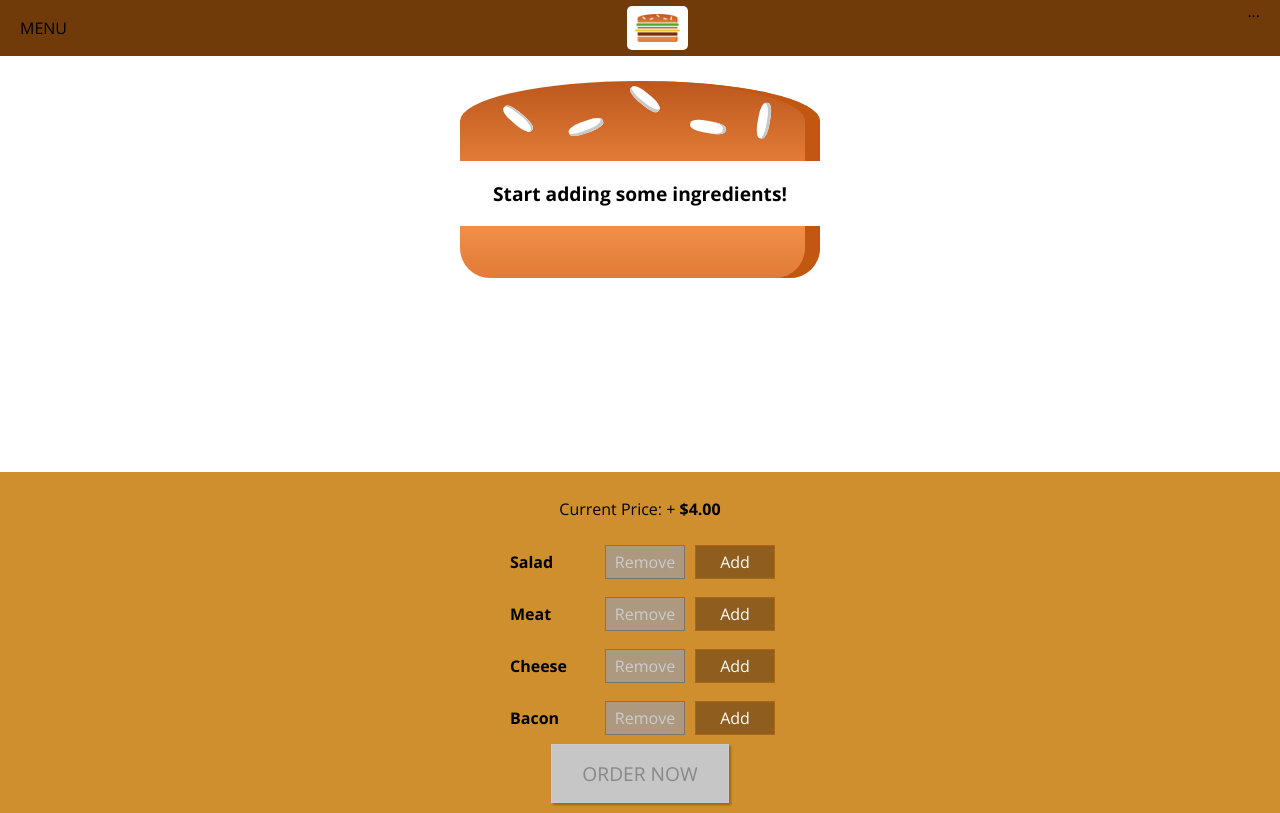
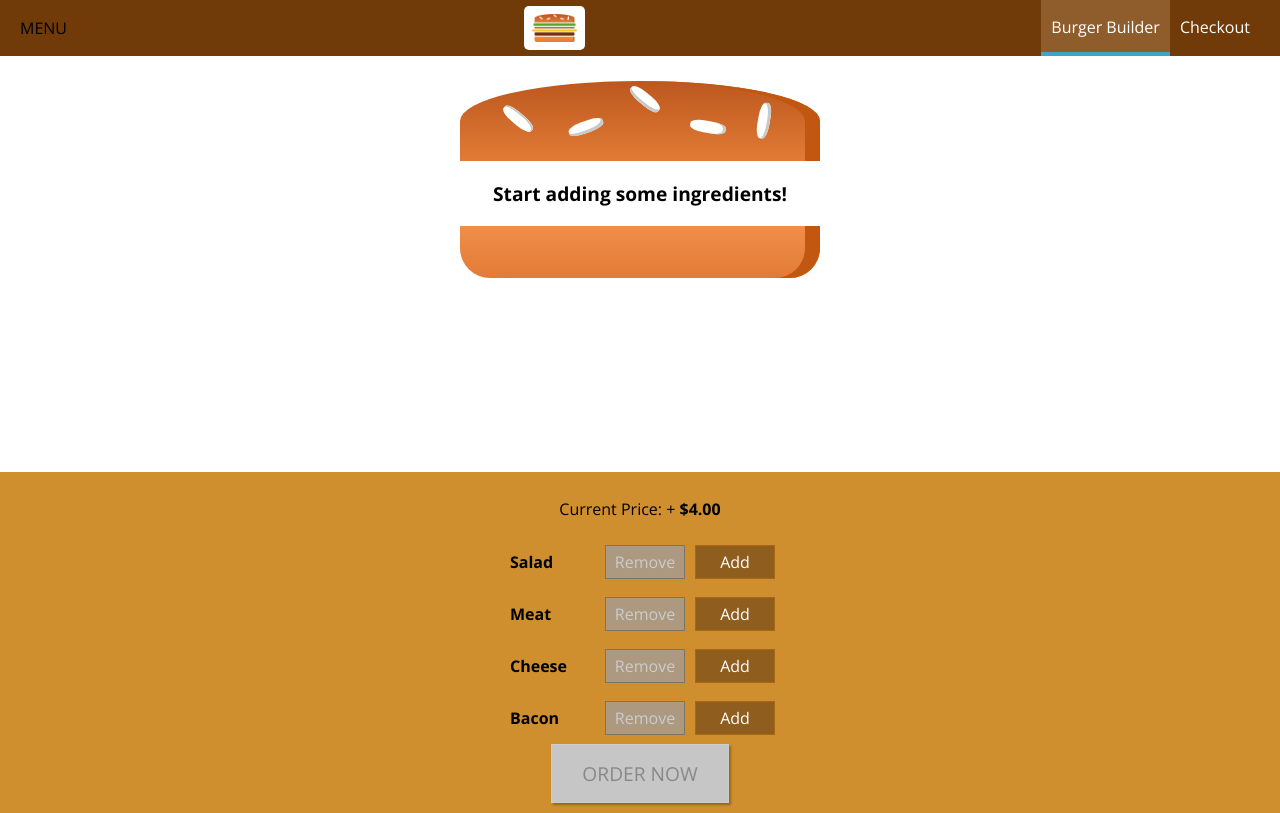
Before and after one commit to defnotad/burgerBuilder, a React app: page / in a window 1280 px wide. Built offline with nearby package versions, Linux system fonts and the light colour scheme.

Commit message:
Reusable navigation items

```diff
--- /dev/null
+++ b/src/components/Navigation/NavigationItems/NavigationItem/NavigationItem.js
@@ -0,0 +1,11 @@
+import React from "react";
+
+import classes from "./NavigationItem.module.css"
+
+const navigationItem = (props) =>
+    <li className={classes.NavigationItem}>
+        <a href={props.link} className={props.active ? classes.active : null}>{props.children}</a>
+    </li>;
+
+
+export default navigationItem;
--- /dev/null
+++ b/src/components/Navigation/NavigationItems/NavigationItem/NavigationItem.module.css
@@ -0,0 +1,25 @@
+.NavigationItem {
+  margin: 0;
+  box-sizing: border-box;
+  display: flex;
+  height: 100%;
+  align-items: center;
+}
+
+.NavigationItem a {
+  color: white;
+  text-decoration: none;
+  height: 100%;
+  padding: 16px 10px;
+  border-bottom: 4px solid transparent;
+  box-sizing: border-box;
+  display: block;
+}
+
+.NavigationItem a:hover,
+.NavigationItem a:active,
+.NavigationItem a.active {
+  background-color: #8f5c2c;
+  border-bottom: 4px solid #40a4c8;
+  color: white;
+}
--- /dev/null
+++ b/src/components/Navigation/NavigationItems/NavigationItems.js
@@ -0,0 +1,14 @@
+import React from "react";
+
+import NavigationItem from "./NavigationItem/NavigationItem";
+import classes from "./NavigationItems.module.css"
+
+const navigationItems = (props) => (
+    <ul className={classes.NavigationItems}>
+        <NavigationItem link="/" active>Burger Builder</NavigationItem>
+        <NavigationItem link="/">Checkout</NavigationItem>
+    </ul>
+);
+
+
+export default navigationItems;
--- /dev/null
+++ b/src/components/Navigation/NavigationItems/NavigationItems.module.css
@@ -0,0 +1,8 @@
+.NavigationItems {
+  margin: 0;
+  padding: 0;
+  list-style: none;
+  display: flex;
+  align-self: center;
+  height: 100%;
+}
--- a/src/components/Navigation/Toolbar/Toolbar.js
+++ b/src/components/Navigation/Toolbar/Toolbar.js
@@ -2,13 +2,14 @@
 
 import classes from "./Toolbar.module.css";
 import Logo from "../../Logo/Logo";
+import NavigationItems from "../NavigationItems/NavigationItems";
 
 const toolbar = (props) => (
     <header className={classes.Toolbar}>
         <div>MENU</div>
         <Logo />
         <nav>
-            ...
+            <NavigationItems />
         </nav>
     </header>
 );
```
